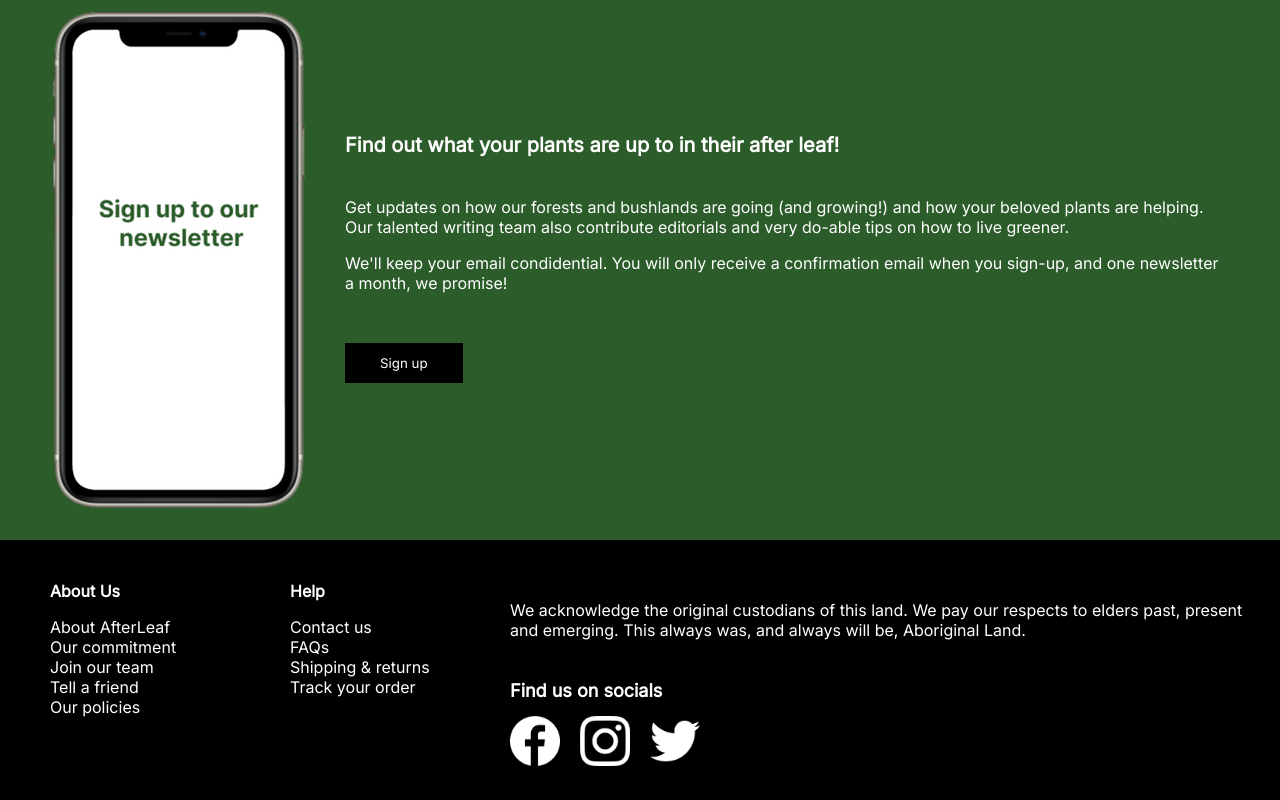
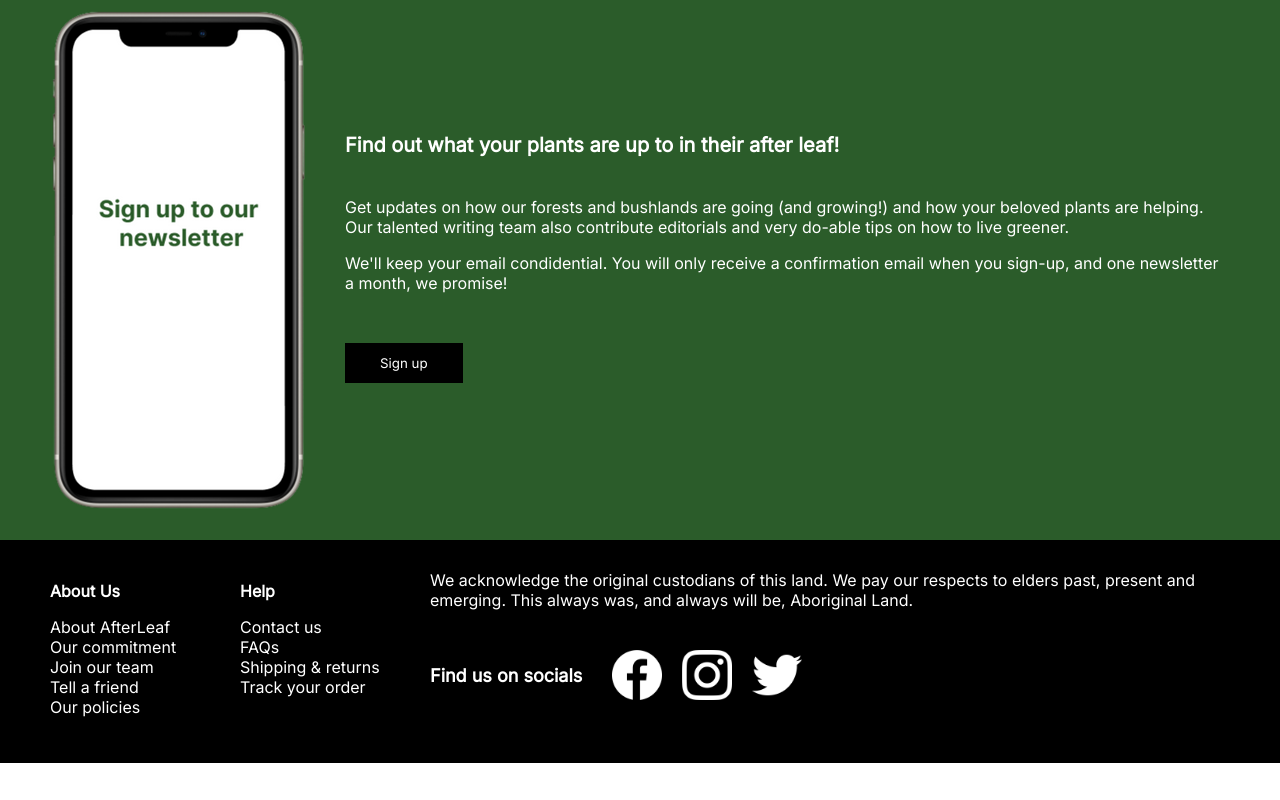
Before and after one commit to FaneTree/project3-AfterLeaf, a React (Create React App) app: page / in a window 1280 px wide. Shown: the part 1043-1843 px from the top of the page. After the commit the page ends 1806 px from the top, so only its background shows below. Built offline with nearby package versions, Linux system fonts and the light colour scheme.

Commit message:
finished responsive

```diff
--- a/src/App.scss
+++ b/src/App.scss
@@ -295,11 +295,24 @@ $button-color: black;
 
         .about-container, .help-container {
             margin: 0 20px;
-            width: 200px;
+            width: 150px;
         }
 
         .right-container {
             align-items: flex-start;
+            margin: 0 20px;
+        }
+
+        .p-container {
+            margin-top: 0;
+        }
+
+        .socials-container {
+            display: flex;
+        }
+
+        .icons-container {
+            margin-left: 30px;
         }
     }
 }
--- a/src/components/main/Footer.jsx
+++ b/src/components/main/Footer.jsx
@@ -33,11 +33,14 @@ export default function Footer () {
                             We acknowledge the original custodians of this land. We pay our respects to elders past, present and emerging. This always was, and always will be, Aboriginal Land.
                         </p>
                     </div>
-                    <div>
+                    <div className="socials-container">
                         <h2>Find us on socials</h2>
-                        <img className="logo" src="facebook.png" alt="facebook logo" border="0"/>
-                        <img className="logo" src="instagram.png" alt="instagram logo" border="0"/>
-                        <img className="logo" src="twitter.png" alt="twitter logo" border="0"/>
+                        <div className="icons-container">
+                            <img className="logo" src="facebook.png" alt="facebook logo" border="0"/>
+                            <img className="logo" src="instagram.png" alt="instagram logo" border="0"/>
+                            <img className="logo" src="twitter.png" alt="twitter logo" border="0"/>
+                        </div>
+
                     </div>
                 </div>
             </div>
```
